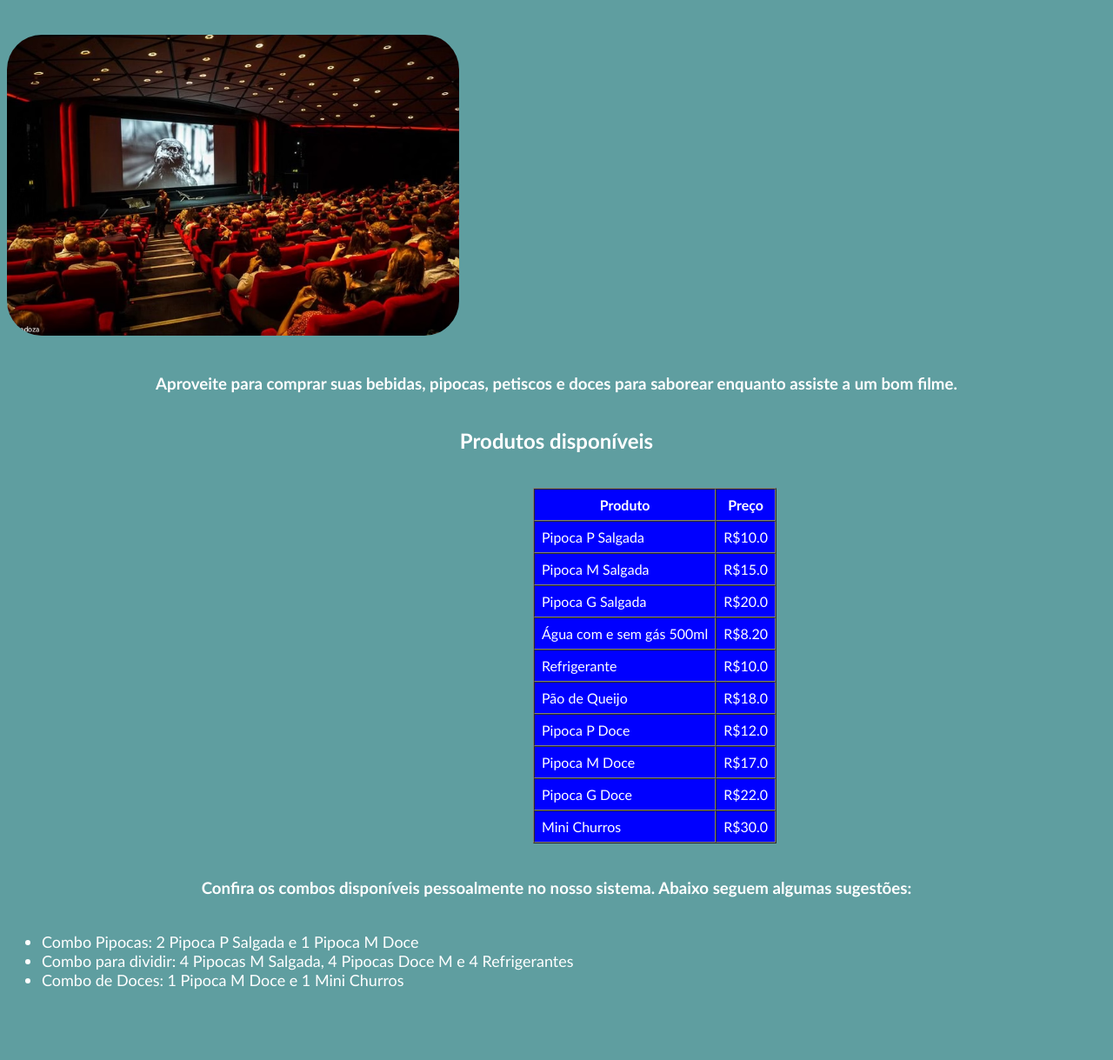
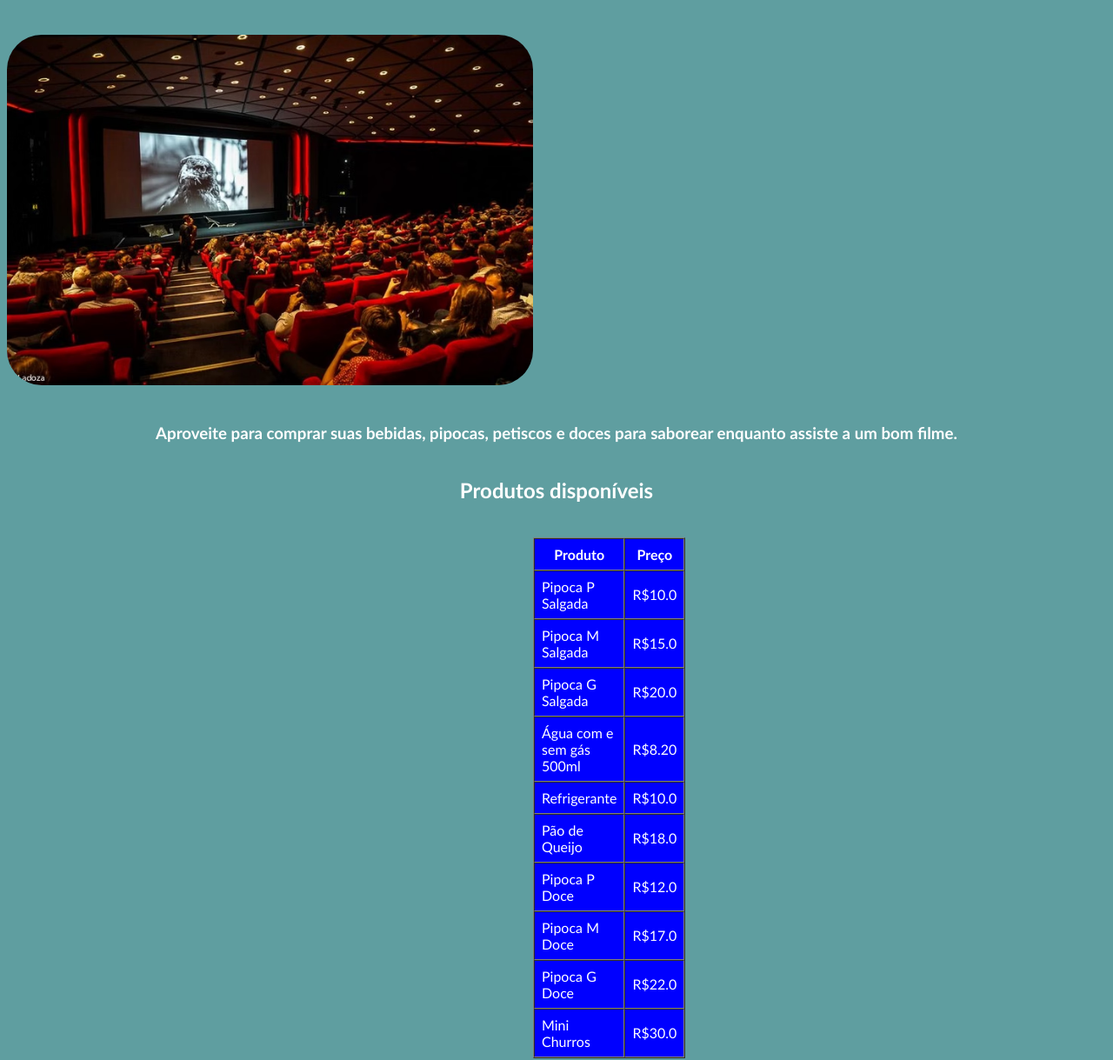
Before and after one commit to pedroconhasca09/atividade-faculdade, a plain HTML site: page index.html in a window 1280 px wide. Shown: the part 82-1301 px from the top of the page at 87% size. Before the commit the page ends 1238 px from the top, so only its background shows below. Drawn offline with Linux system fonts and the light colour scheme.

Commit message:
Update index.html

```diff
--- a/index.html
+++ b/index.html
@@ -96,7 +96,7 @@ Semestre: 2025.2
             .imagem {
                 margin-top: 40px;
                 border-radius: 40px;
-                width: 520px;
+                width: 605px;
             }
 
             .introducao {
@@ -113,7 +113,7 @@ Semestre: 2025.2
                 font-family: Optima, sans-serif;
                 margin-top: 40px;
                 margin-left: 605px;
-                margin-right: 40px;
+                margin-right: 605px;
             }
 
             h2 {
```
